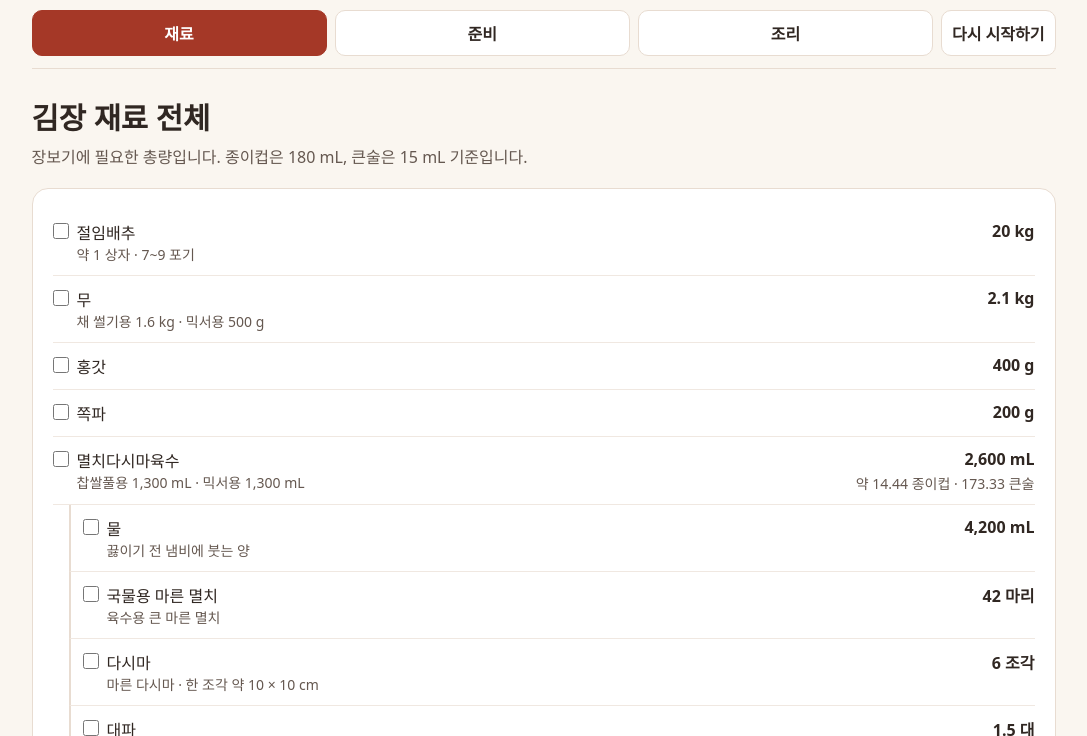
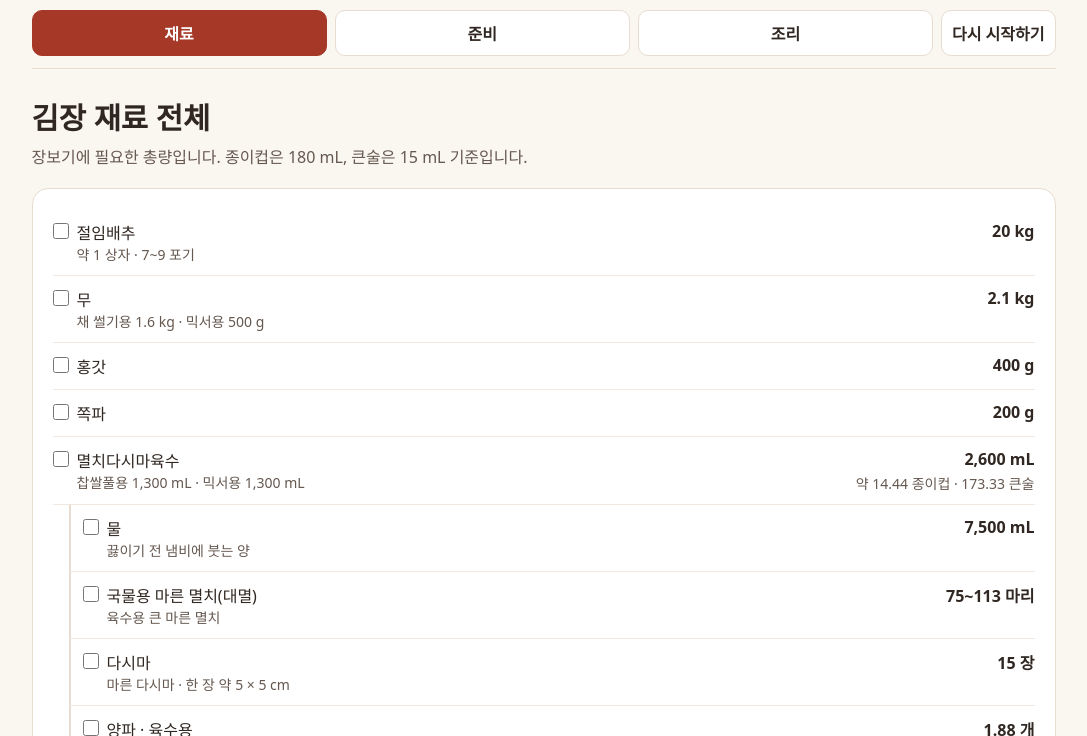
Before and after one commit to machunroo/kimchi, a plain HTML site: page index.html in a window 1280 px wide. Shown: the part 216-952 px from the top of the page, without its empty margins (89-1176 px from the left). Drawn offline with Linux system fonts and the light colour scheme.

Commit message:
Use the linked kimchi stock recipe

```diff
--- a/index.html
+++ b/index.html
@@ -5,7 +5,7 @@
 <meta name="viewport" content="width=device-width, initial-scale=1">
 <title>우리집 김장 | 김장 레시피</title>
 <link rel="stylesheet" href="./style.css?v=stock-guide">
-<script defer src="./recipe.js?v=stock-step"></script>
+<script defer src="./recipe.js?v=kimchi-stock"></script>
 </head>
 <body>
 <main>
--- a/recipe.js
+++ b/recipe.js
@@ -30,10 +30,11 @@ const ingredients = {
   greens: { name: '홍갓', amount: 400, unit: 'g' },
   scallions: { name: '쪽파', amount: 200, unit: 'g', key: 'scallions' },
   stock: { name: '멸치다시마육수', amount: 1300, unit: 'mL', ml: 1300 },
-  stockWater: { name: '물', amount: 4200, unit: 'mL' },
-  stockAnchovy: { name: '국물용 마른 멸치', amount: 42, unit: '마리' },
-  stockKelp: { name: '다시마', amount: 6, unit: '조각' },
-  stockLeek: { name: '대파', amount: 1.5, unit: '대' },
+  stockWater: { name: '물', amount: 7500, unit: 'mL' },
+  stockAnchovy: { name: '국물용 마른 멸치(대멸)', range: [75, 112.5], unit: '마리' },
+  stockKelp: { name: '다시마', amount: 15, unit: '장' },
+  stockOnion: { name: '양파 · 육수용', amount: 1.875, unit: '개' },
+  stockPeel: { name: '사과 껍질 또는 배 껍질', amount: 3.75, unit: '개분' },
   flour: { name: '찹쌀가루', amount: 90, unit: 'g', key: 'flour', ml: 7 * 15 },
   pear: { name: '배', amount: 250, unit: 'g' },
   apple: { name: '사과', amount: 100, unit: 'g' },
@@ -115,19 +116,21 @@ const cookingSteps = [
 
 const byId = id => document.getElementById(id);
 const sections = [['ingredients-tab', 'shopping'], ['prep-tab', 'prep'], ['cook-tab', 'cook']];
-const stockIngredients = ['stockWater', 'stockAnchovy', 'stockKelp', 'stockLeek'];
+const stockIngredients = ['stockWater', 'stockAnchovy', 'stockKelp', 'stockOnion', 'stockPeel'];
+const stockSource = ['맛따라삼만리 · 김치용 멸치다시마육수', 'https://www.10000recipe.com/recipe/6877888'];
+const stockNote = '원본은 물 1,000 mL에서 육수 약 360 mL를 얻었습니다. 필요량을 확보하도록 절임배추 1박스당 원본 배합의 7.5배로 잡았습니다. 냄비와 불 세기에 따라 완성량은 달라집니다.';
 const stockInstructions = [
-  '냄비에 물과 국물용 멸치, 다시마, 대파를 넣고 센불로 끓입니다. 멸치 비린내가 강하면 머리와 내장을 떼고 사용하세요.',
-  '끓기 시작하면 중불로 줄이고, 뚜껑을 열어 약 10분 끓입니다.',
-  '고운 체로 건더기를 거른 뒤 육수를 식힙니다.',
-  '아래에 표시된 완성 육수 필요량을 계량해 찹쌀풀용과 믹서용으로 나눕니다. 냄비와 불 세기에 따라 완성량이 달라지므로 계량컵으로 확인하세요.',
+  '대멸은 내장과 비늘을 덜어내고 냄비에서 먼저 살짝 볶습니다. 깨끗이 씻은 사과나 배의 껍질 중 한 종류를 준비합니다.',
+  '볶은 멸치에 물, 다시마, 양파, 과일 껍질을 넣고 중불로 끓입니다. 약 20분 즈음 국물 맛을 확인합니다.',
+  '다시마를 그대로 둔 채 양파가 푹 부드러워질 때까지 중불로 더 끓입니다. 원본에 걸린 시간은 총 약 40분입니다.',
+  '건더기를 체에 걸러 육수를 식힌 뒤, 표시된 완성 육수 필요량을 계량해 찹쌀풀용과 믹서용으로 반씩 나눕니다.',
 ];
 const steps = [
   [
     '멸치다시마육수 만들기',
-    '멸치와 다시마로 육수를 끓여 식힌 뒤, 찹쌀풀용과 믹서용으로 반씩 나눕니다. 물은 끓이기 전 분량이고, 완성 육수는 걸러서 실제로 사용할 분량입니다.',
+    stockNote,
     [...stockIngredients, 'stockTotal'],
-    [['김진옥의 기본 멸치다시마육수', 'https://hls3790.tistory.com/800']],
+    [stockSource],
     stockInstructions,
   ],
   ...cookingSteps,
@@ -197,9 +200,9 @@ function ingredientHint(id, factor) {
     case 'stockAnchovy':
       return '육수용 큰 마른 멸치';
     case 'stockKelp':
-      return '마른 다시마 · 한 조각 약 10 × 10 cm';
-    case 'stockLeek':
-      return '육수에 넣고 끓인 뒤 건지는 대파';
+      return '마른 다시마 · 한 장 약 5 × 5 cm';
+    case 'stockPeel':
+      return '사과나 배 중 한 종류';
     case 'pear':
     case 'apple':
       return `약 ${amountText(0.5 * factor, '개')} · 무게로 계량`;
@@ -215,7 +218,7 @@ function renderRows(ids, kg, scope) {
   return '<dl>' + ids.map(id => {
     const item = ingredients[id] ?? totals[id];
     const factor = kg ? multiplier(kg, item.key) : 0;
-    const amount = item.note ?? (kg ? amountText(item.amount * factor, item.unit) : '—');
+    const amount = item.note ?? (kg ? scaledAmount(item, factor) : '—');
     const showVolume = kg && item.ml;
     const milliliters = showVolume && item.showMilliliters
       ? ` · 약 ${amountText(item.ml * factor, 'mL')}` : '';
@@ -229,6 +232,12 @@ function renderRows(ids, kg, scope) {
   }).join('') + '</dl>';
 }
 
+function scaledAmount(item, factor) {
+  if (!item.range) return amountText(item.amount * factor, item.unit);
+  const [min, max] = item.range.map(value => Math.max(1, Math.round(value * factor)));
+  return min === max ? amountText(min, item.unit) : `${format.format(min)}~${amountText(max, item.unit)}`;
+}
+
 function currentWeight() {
   const kg = boxInput.valueAsNumber * kilogramsPerBox;
   return boxInput.validity.valid && Number.isFinite(kg) ? kg : null;
@@ -236,7 +245,7 @@ function currentWeight() {
 
 function renderStep() {
   const [title, description, ids, sources = [], instructions = []] = steps[stepIndex];
-  const scope = stepIndex === 0 ? 'cook:stock' : `cook:${stepIndex - 1}`;
+  const scope = stepIndex === 0 ? 'cook:kimchi-stock' : `cook:${stepIndex - 1}`;
   const instructionList = instructions.map((line, index) => `<li>${checkItem(`${scope}:instruction:${index}`, line)}</li>`).join('');
   const sourceLinks = sources.map(([label, url]) => `<li><a href="${url}">${label}</a></li>`).join('');
   byId('step-count').textContent = `${stepIndex + 1} / ${steps.length} 단계`;
@@ -266,13 +275,13 @@ function renderAmounts() {
     : '0.01박스 이상 입력하세요';
   byId('shopping-list').innerHTML = renderRows(shoppingIngredients, kg, 'shopping');
   const stockSteps = stockInstructions.map((line, index) =>
-    `<li>${checkItem(`prep:stock:instruction:${index}`, line)}</li>`).join('');
+    `<li>${checkItem(`prep:kimchi-stock:instruction:${index}`, line)}</li>`).join('');
   const stockCard = `<article><h3>멸치다시마육수 만들기</h3>
-    <p>김진옥의 기본 육수 배합을 1컵을 200 mL로 잡아 3배로 환산해, 김장에 필요한 양보다 조금 넉넉하게 끓이는 기준입니다.</p>
-    ${renderRows(stockIngredients, kg, 'prep:stock')}
+    <p>${stockNote}</p>
+    ${renderRows(stockIngredients, kg, 'prep:kimchi-stock')}
     <ol>${stockSteps}</ol>
     ${renderRows(['stockTotal'], kg, 'prep:stock')}
-    <p><a href="https://hls3790.tistory.com/800">김진옥의 기본 멸치다시마육수</a></p></article>`;
+    <p><a href="${stockSource[1]}">${stockSource[0]}</a></p></article>`;
   byId('ingredients').innerHTML = stockCard + groups.map(([title, ids], index) =>
     `<article><h3>${title}</h3>${renderRows(ids, kg, `prep:${index}`)}</article>`).join('');
   renderStep();
```
